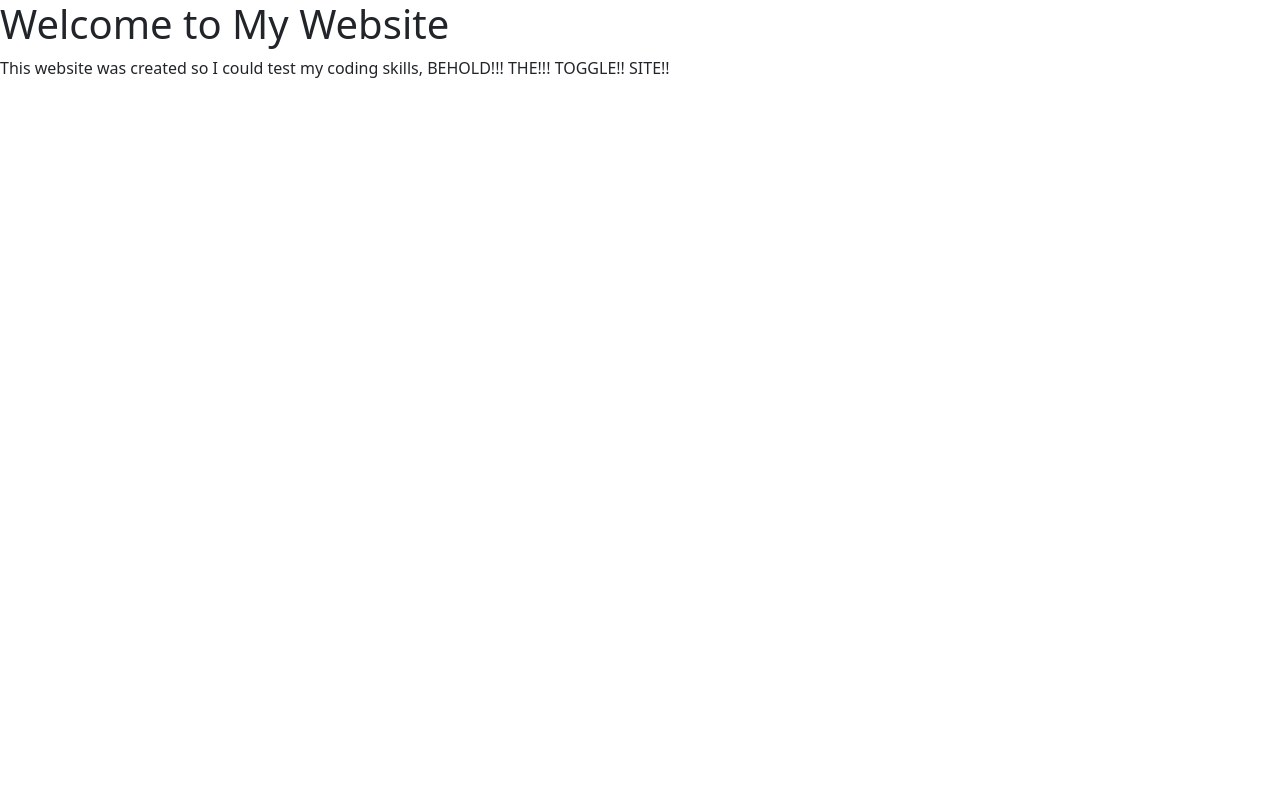
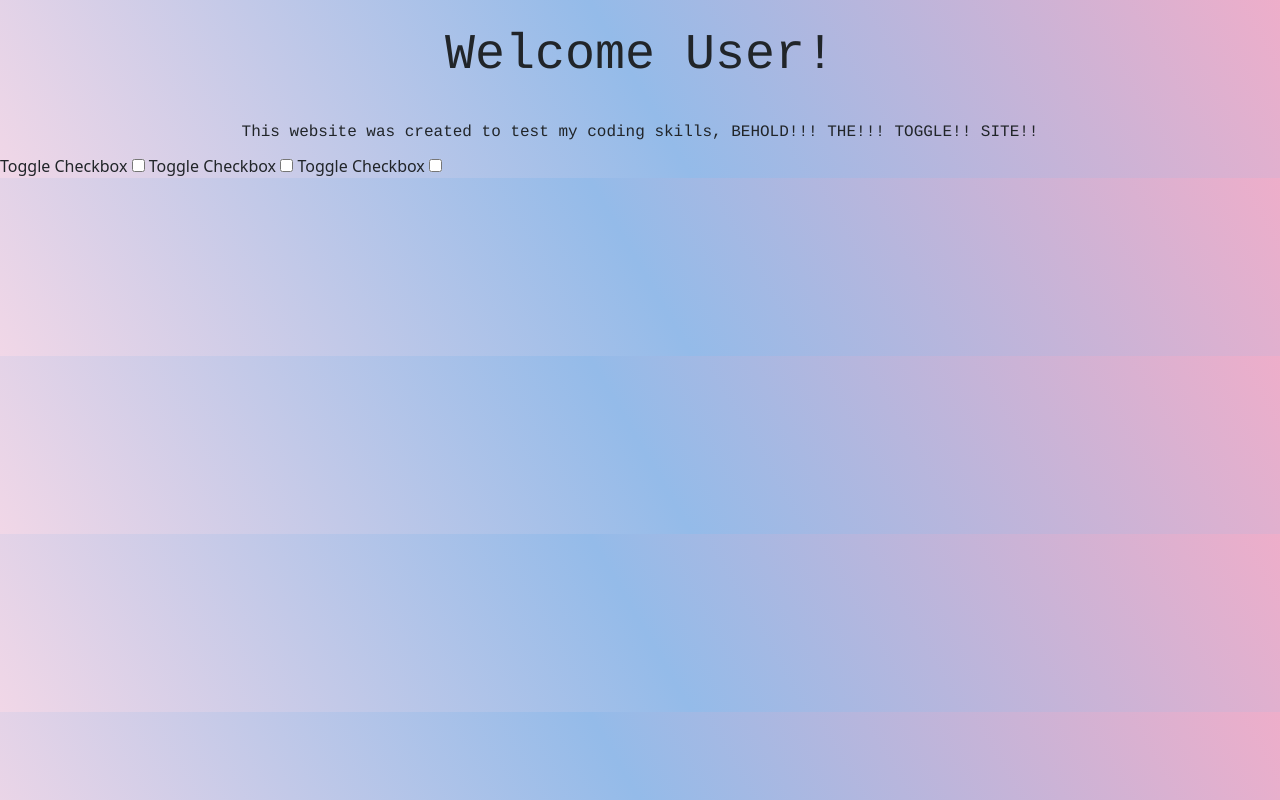
Before and after one commit to liane4323/sep11-freedom-project, a plain HTML site: page tool/tinkering.html in a window 1280 px wide. Drawn offline with nearby package versions, Linux system fonts and the light colour scheme.

Commit message:
add checkbox

```diff
--- a/tool/style.css
+++ b/tool/style.css
@@ -0,0 +1,17 @@
+body {
+    background: linear-gradient(240deg, #eeaeca, #94bbe9, #f1d7e7);
+}
+
+h1 {
+    font-family: Courier;
+    margin: 25px;
+    font-size: 50px;
+    text-align: center;
+}
+
+p {
+    font-family: Courier;
+    margin: 0px;
+    padding: 10px;
+    text-align: center;
+}
--- a/tool/tinkering.html
+++ b/tool/tinkering.html
@@ -2,7 +2,6 @@
 <html>
 
     <head>
-
         <!-- Required meta tags -->
         <meta charset="utf-8">
         <meta name="viewport" content="width=device-width, initial-scale=1">
@@ -11,35 +10,45 @@
         <link href="https://cdn.jsdelivr.net/npm/bootstrap@5.3.0-alpha1/dist/css/bootstrap.min.css" rel="stylesheet" />
         <link href="style.css" rel="stylesheet" type="text/css" />
          <!-- Link to the Easy Toggle State JS from CDN -->
-    <script src="https://cdnjs.cloudflare.com/ajax/libs/easy-toggle-state/1.16.0/easy-toggle-state.min.js" defer></script>
+    <script src="https://raw.githubusercontent.com/Twikito/easy-toggle-state/master/dist/easy-toggle-state.min.js" defer></script>
+    </head>
 
 
-
-        <style>
-            /* CSS */
-
-
-        </style>
-    </head>
 
 
     <body>
 
         <!-- HTML -->
         <main>
-            <h1>Welcome to My Website</h1>
-
-            <p> This website was created so I could test my coding skills, BEHOLD!!! THE!!! TOGGLE!! SITE!!   </p>
+            <h1>Welcome User!</h1>
+            <p> This website was created to test my coding skills, BEHOLD!!! THE!!! TOGGLE!! SITE!!   </p>
 
         </main>
 
-        <script src="https://cdn.jsdelivr.net/npm/bootstrap@5.3.0-alpha1/dist/js/bootstrap.bundle.min.js"></script>
-        <!-- <script src="script.js"></script> -->
-        <script>
+        <label for="toggleCheckbox">Toggle Checkbox</label>
+        <input type="checkbox" id="toggleCheckbox">
 
-            // JS
+
+        <label for="toggleCheckbox">Toggle Checkbox</label>
+        <input type="checkbox" id="toggleCheckbox">
+
+
+
+        <label for="toggleCheckbox">Toggle Checkbox</label>
+        <input type="checkbox" id="toggleCheckbox">
+
+
+
+
+<script src="https://raw.githubusercontent.com/Twikito/easy-toggle-state/master/dist/easy-toggle-state.min.js" defer>
+
+// JS SECTION
+
+
 
 
         </script>
+
+
     </body>
 </html>
```
Also changed, not shown: style.css (deleted), 1 other file.
